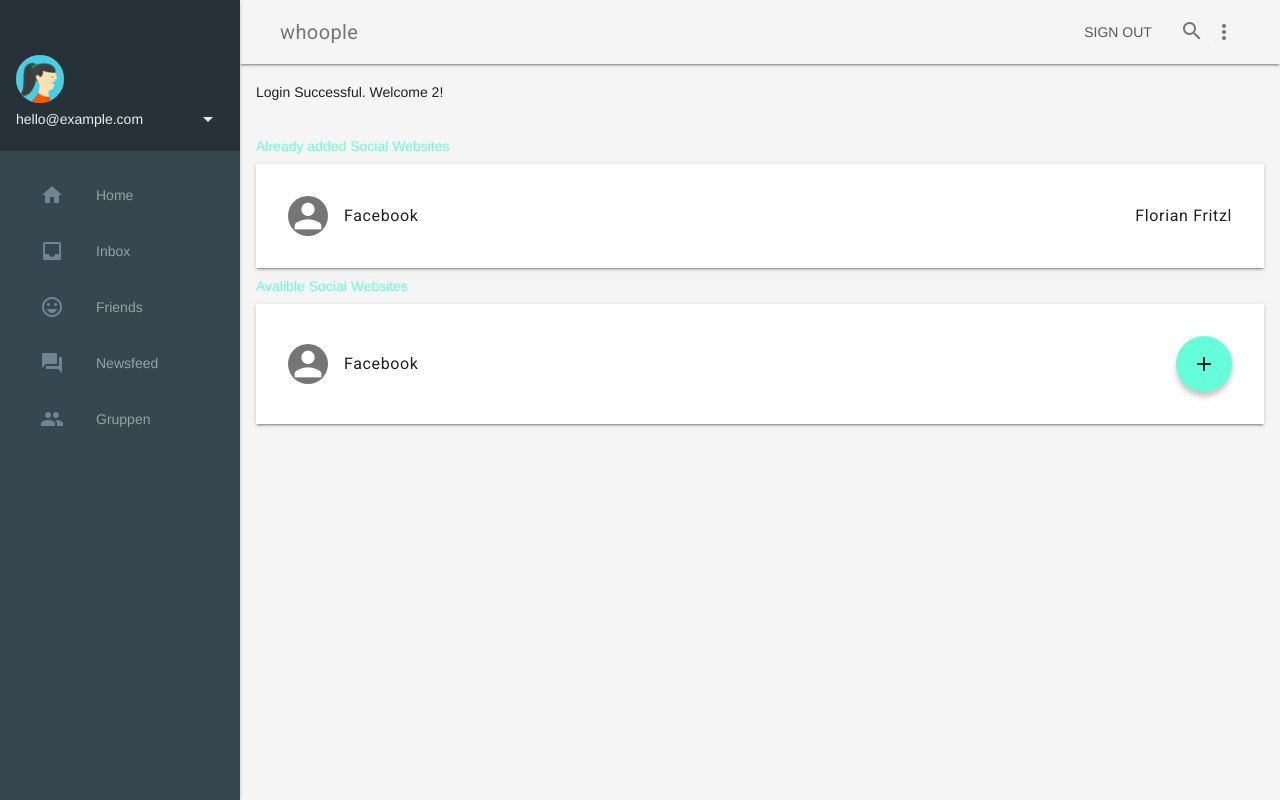
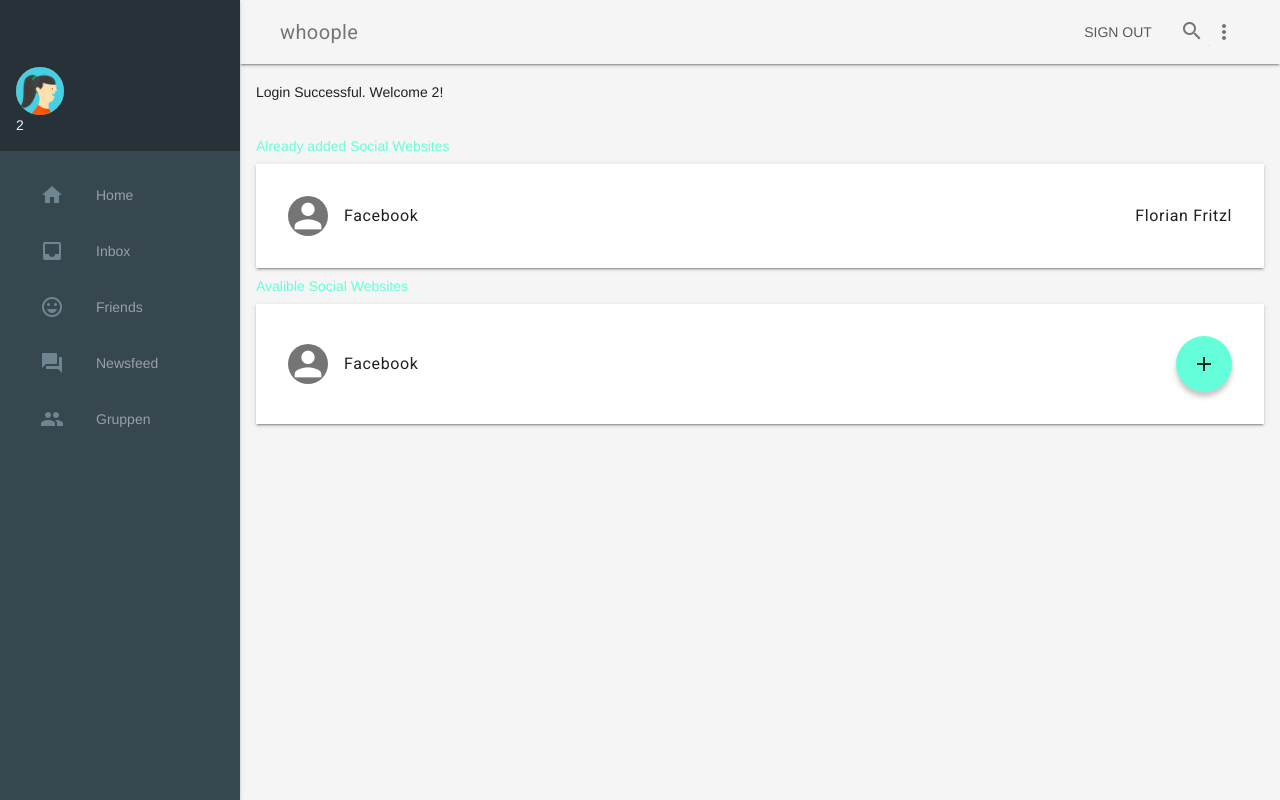
Before and after one commit to Florian-Fritzl-FH-Hagenberg/whoopleFH, a PHP site: page /dashboard.php in a window 1280 px wide. Run offline with PHP 8.4, Linux system fonts and the light colour scheme; a user stored in the database is signed in; data comes from the database, SQL or seed files in the repository; data that the repository does not hold is empty.

Commit message:
alert weg und dashboard shizzl

```diff
--- a/dashboard.php
+++ b/dashboard.php
@@ -41,7 +41,6 @@ require("database.php");
 </head>
 <body>
 
-
 <div class="demo-layout mdl-layout mdl-js-layout mdl-layout--fixed-drawer mdl-layout--fixed-header">
     <header class="demo-header mdl-layout__header mdl-color--grey-100 mdl-color-text--grey-600">
         <div class="mdl-layout__header-row">
@@ -71,17 +70,7 @@ require("database.php");
         <header class="demo-drawer-header">
             <img src="images/user.jpg" class="demo-avatar">
             <div class="demo-avatar-dropdown">
-                <span>hello@example.com</span>
-                <div class="mdl-layout-spacer"></div>
-                <button id="accbtn" class="mdl-button mdl-js-button mdl-js-ripple-effect mdl-button--icon">
-                    <i class="material-icons" role="presentation">arrow_drop_down</i>
-                    <span class="visuallyhidden">Accounts</span>
-                </button>
-                <ul class="mdl-menu mdl-menu--bottom-right mdl-js-menu mdl-js-ripple-effect" for="accbtn">
-                    <li class="mdl-menu__item">hello@example.com</li>
-                    <li class="mdl-menu__item">info@example.com</li>
-                    <li class="mdl-menu__item"><i class="material-icons">add</i>Add another account...</li>
-                </ul>
+                <span><?php echo $_SESSION['username'];?></span>
             </div>
         </header>
         <nav class="demo-navigation mdl-navigation mdl-color--blue-grey-800">
--- a/script_dashboard.js
+++ b/script_dashboard.js
@@ -1,5 +1,5 @@
 window.onload = function () {
-    alert('Dokument geladen');
+    //alert('Dokument geladen');
     $.ajax({
         url: 'service.php',
         data: {action: 'getWhooples'},
```
